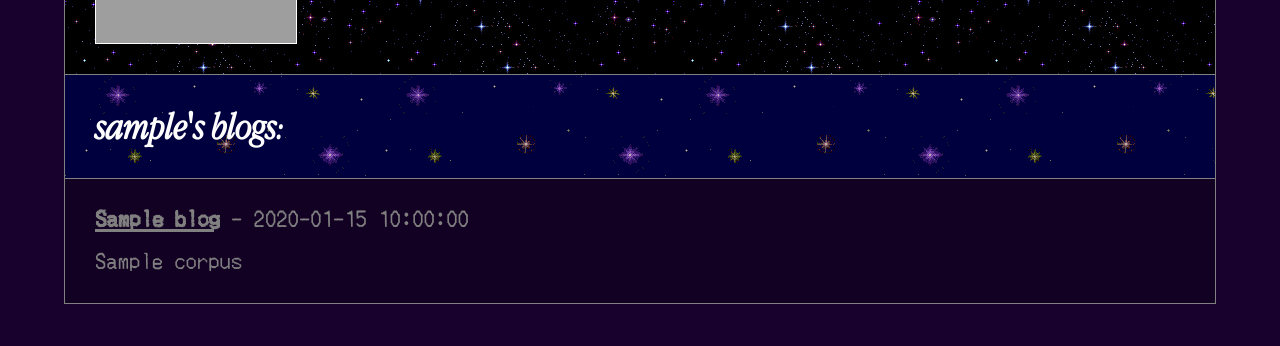
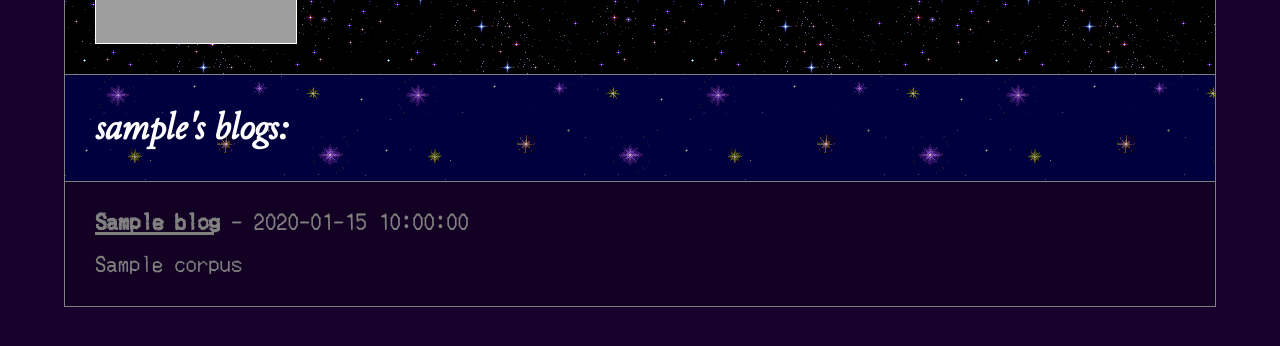
Before and after one commit to u1trav101/u1traspace, a Flask app: template templates/bloglist.html in a window 1280 px wide. Shown: the part 313-659 px from the top of the page. Run offline with Flask 3, Linux system fonts and the light colour scheme; the template is opened without the code that fills it: most values are stand-ins (such as "Sample title", 1, 10 or a date in 2020); data that the repository does not hold is empty; parts of the project's set-up code (start-up, migrations or seed data) failed here and were passed over; some libraries are stand-ins or nearby versions; grey boxes are pictures that could not be loaded.

Commit message:
replaced apple garamond font with free alternative

```diff
--- a/static/css/bloglist.css
+++ b/static/css/bloglist.css
@@ -2,7 +2,7 @@
     padding: 30px;
     margin: 0;
 
-    font-family: "apple-garamond";
+    font-family: "junicode-italic";
     background-image: url("http://cdn.u1trav101.net/u1traspace/static/img/stars_colourful.gif");
 }
 
--- a/static/css/components/base.css
+++ b/static/css/components/base.css
@@ -4,8 +4,8 @@
 }
 
 @font-face {
-    font-family: "apple-garamond";
-    src: url("/static/font/apple_garamond.ttf") format("truetype");
+    font-family: "junicode-italic";
+    src: url("/static/font/junicode_italic.ttf") format("truetype");
 }
 
 @font-face {
--- a/static/css/components/page.css
+++ b/static/css/components/page.css
@@ -56,7 +56,7 @@ main {
 }
 
 .profile-top h4 span, .about h3, .number-of-comments {
-    font-family: "apple-garamond";
+    font-family: "junicode-italic";
 }
 
 .settings {
--- a/static/css/newblog.css
+++ b/static/css/newblog.css
@@ -5,7 +5,7 @@
 .new-blog h3 {
     margin-top: 0;
 
-    font-family: "apple-garamond";
+    font-family: "junicode-italic";
 }
 
 .new-blog form, .new-blog textarea, .new-blog input {
--- a/static/css/profile.css
+++ b/static/css/profile.css
@@ -36,7 +36,7 @@
 .profile-bottom-right h4 {
     margin-bottom: 20px;
 
-    font-family: "apple-garamond";
+    font-family: "junicode-italic";
 }
 
 .profile-bottom-right .top {
```
Also changed, not shown: static/font/apple_garamond.ttf (deleted), static/font/junicode_italic.ttf (added).
